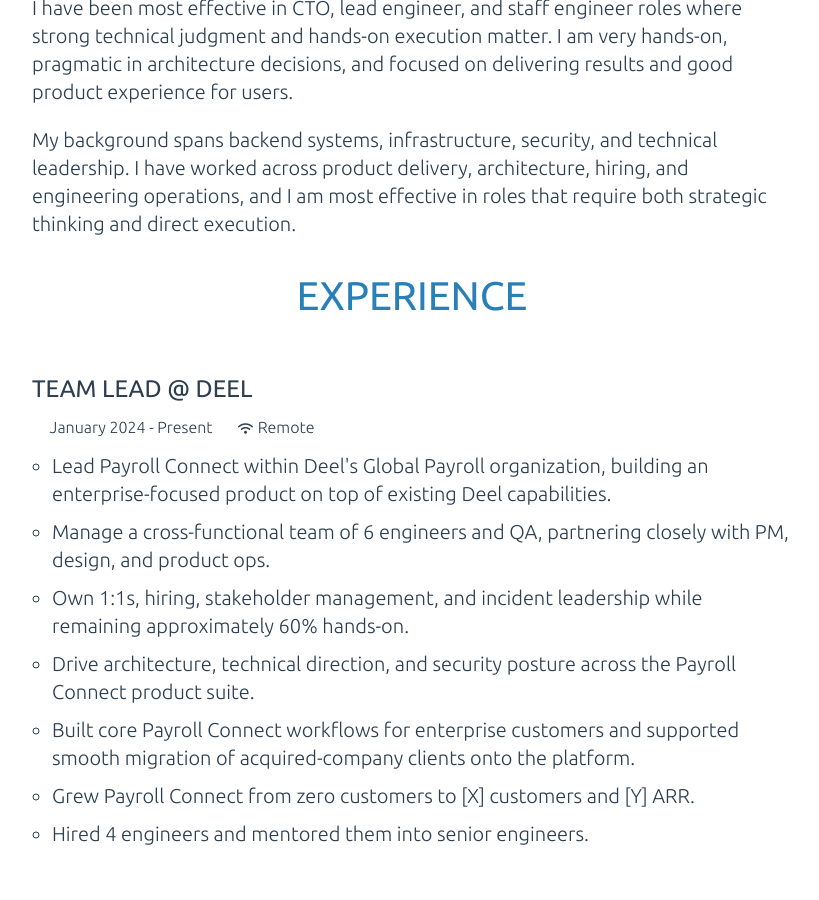
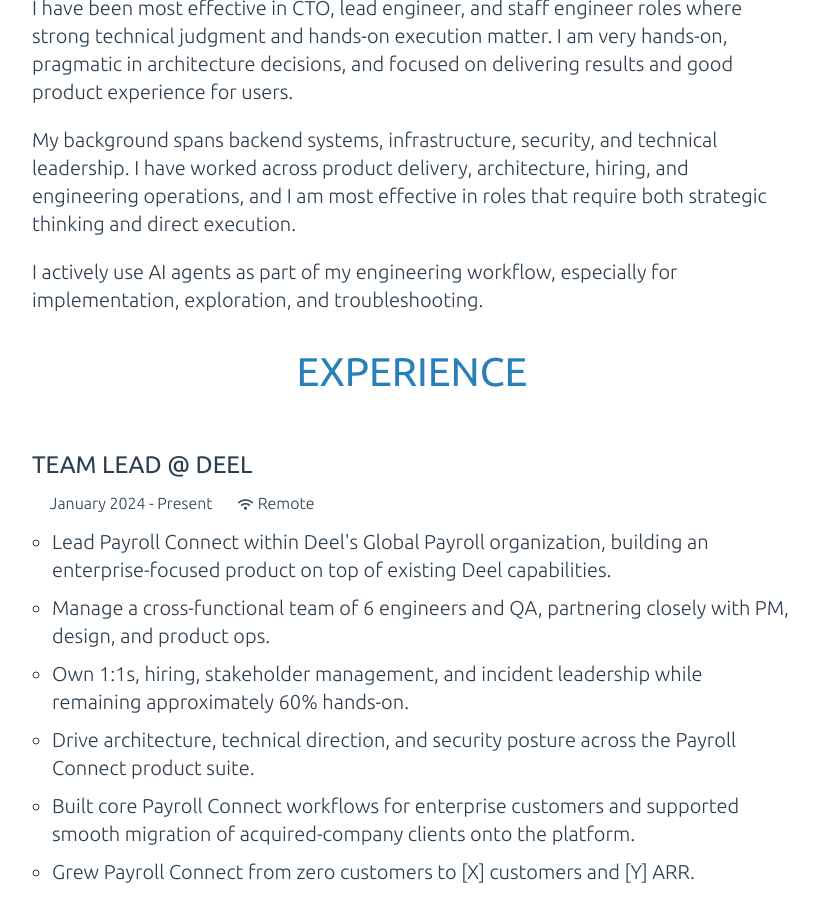
Before and after one commit to msvab/msvab.github.io, a Jekyll site: the page built from resume.html, in a window 1280 px wide and 900 px high, scrolled down 312 px. Shown: the whole window, without its empty margins (228-1047 px from the left). Built offline with Jekyll 4.4.1, drawn with Linux system fonts in a browser that asks for light colours.

Commit message:
Add AI workflow note to resume profile

```diff
--- a/resume.html
+++ b/resume.html
@@ -13,6 +13,7 @@
   <p>My background spans backend systems, infrastructure, security, and technical leadership. I have worked across product
     delivery, architecture, hiring, and engineering operations, and I am most effective in roles that require both strategic
     thinking and direct execution.</p>
+  <p>I actively use AI agents as part of my engineering workflow, especially for implementation, exploration, and troubleshooting.</p>
 </section>
 
 <section>
```
